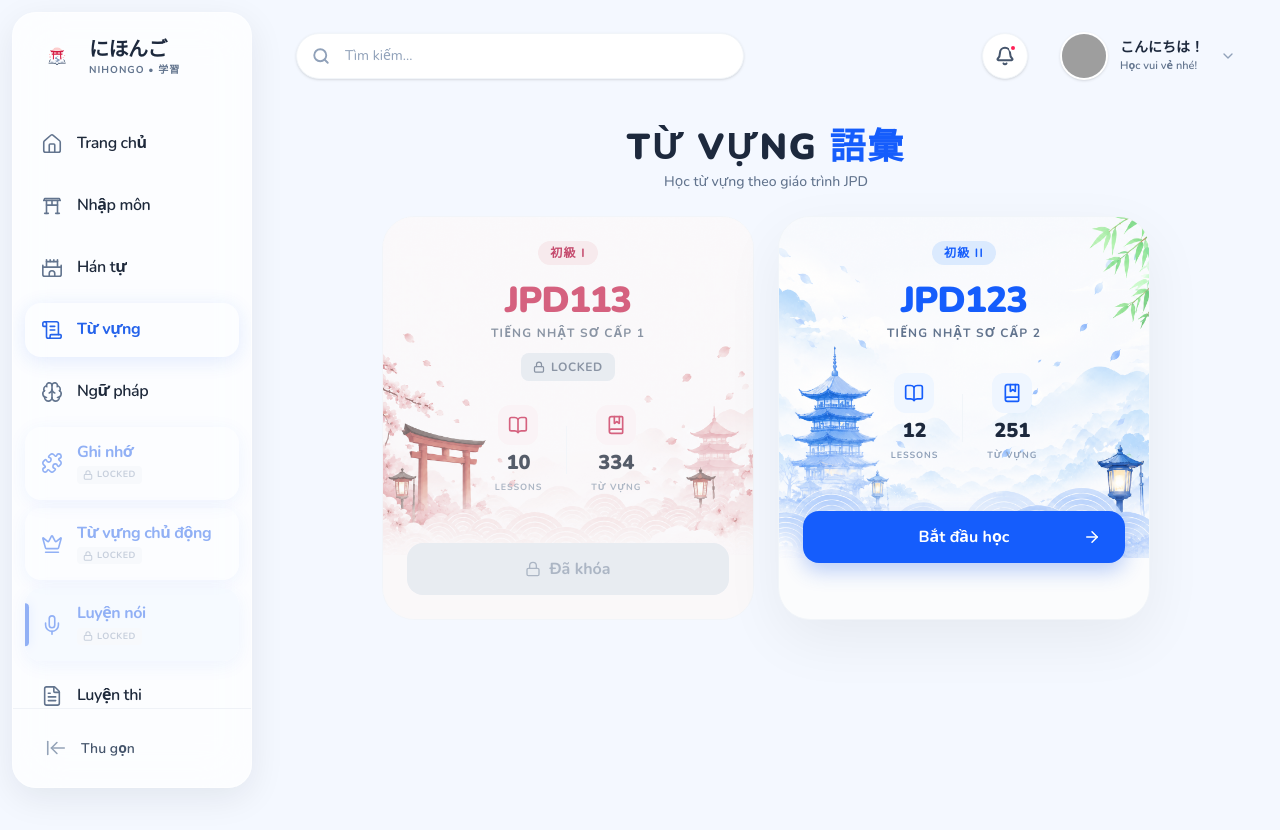
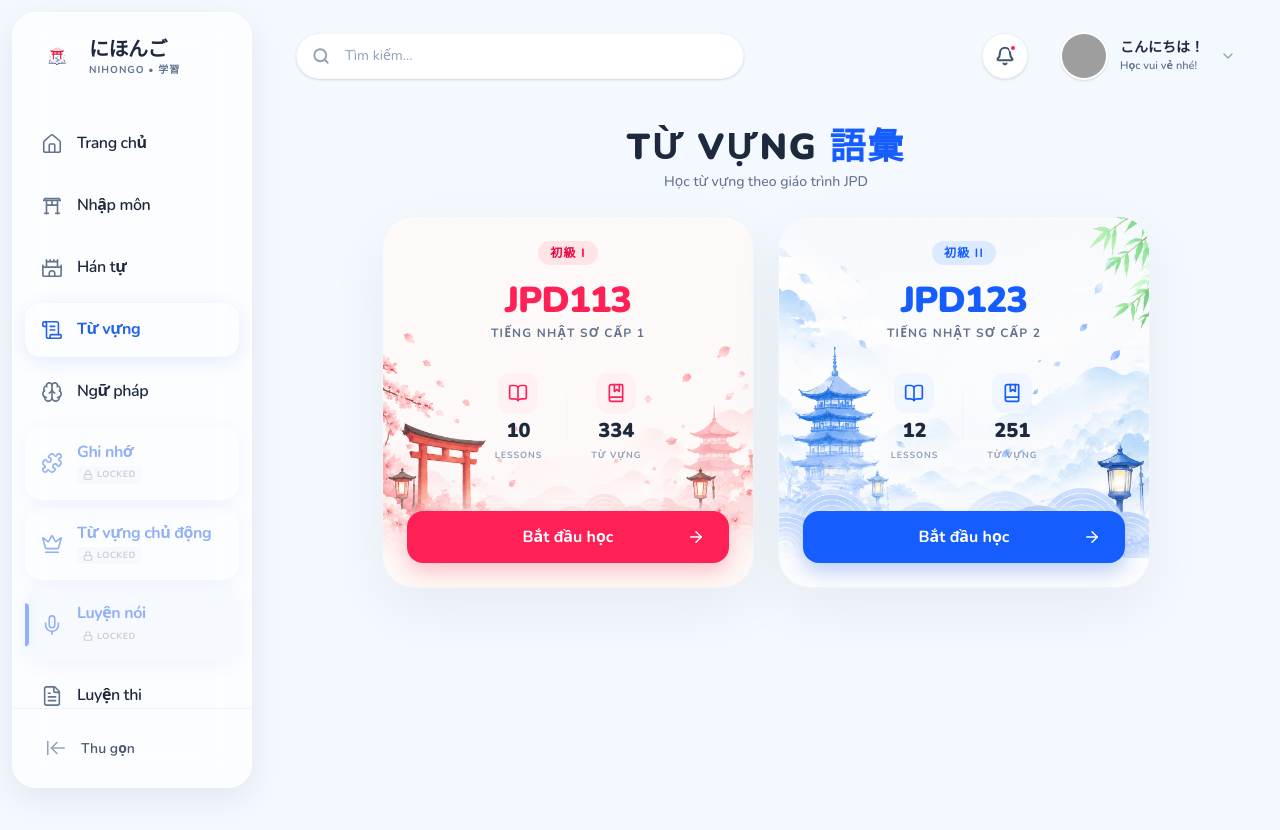
Before and after one commit to dotuananh2003/NihongoFlow, a React (Vite) app: page /vocabulary in a window 1280 px wide. Shown: the top 830 px of the page. Built offline with nearby package versions, Linux system fonts and the light colour scheme; grey boxes are pictures that could not be loaded.

Commit message:
feat: unlock JPD113 vocabulary

```diff
--- a/src/pages/Vocabulary/Vocabulary.tsx
+++ b/src/pages/Vocabulary/Vocabulary.tsx
@@ -1,6 +1,6 @@
 import { useNavigate } from 'react-router-dom';
 import { motion } from 'framer-motion';
-import { BookOpen, ArrowRight, BookMarked, Lock } from 'lucide-react';
+import { BookOpen, ArrowRight, BookMarked } from 'lucide-react';
 
 export const Vocabulary = () => {
   const navigate = useNavigate();
@@ -19,24 +19,23 @@ export const Vocabulary = () => {
       {/* CARDS */}
       <div className="grid grid-cols-1 md:grid-cols-2 gap-6 max-w-3xl mx-auto w-full">
 
-        {/* JPD113 Card (LOCKED) */}
+        {/* JPD113 Card */}
         <motion.div
-          className="relative bg-[#FEF8F6] dark:bg-slate-900 rounded-[2rem] p-6 overflow-hidden border border-slate-100 dark:border-slate-800 flex flex-col items-center text-center group opacity-75 grayscale-[0.3] cursor-not-allowed"
+          whileHover={{ y: -6, scale: 1.015 }}
+          transition={{ type: "spring", stiffness: 300, damping: 20 }}
+          className="relative bg-[#FEF8F6] dark:bg-slate-900 rounded-[2rem] p-6 shadow-[0_20px_60px_rgb(0,0,0,0.06)] dark:shadow-[0_20px_60px_rgb(0,0,0,0.3)] overflow-hidden border border-slate-100 dark:border-slate-800 flex flex-col items-center text-center group cursor-pointer"
+          onClick={() => navigate('/vocabulary/jpd113')}
         >
           <div className="absolute inset-0 bg-[url('/images/backgrounds/jpd113-bg.png')] bg-[length:100%_auto] bg-top bg-no-repeat opacity-100 dark:opacity-90 transition-transform duration-700 group-hover:scale-105 pointer-events-none"></div>
 
           <div className="relative z-10 w-full h-full flex flex-col items-center">
             <div className="px-3 py-1 rounded-full bg-rose-100 dark:bg-rose-900/40 text-rose-600 dark:text-rose-400 text-xs font-bold uppercase tracking-widest mb-4 font-jp">初級 I</div>
             <h2 className="text-4xl font-black text-rose-500 dark:text-rose-400 tracking-tight mb-1">JPD113</h2>
-            <p className="text-slate-500 font-bold uppercase tracking-widest text-xs mb-3">TIẾNG NHẬT SƠ CẤP 1</p>
-            <div className="inline-flex items-center gap-1.5 px-3 py-1.5 rounded-lg bg-slate-200 dark:bg-slate-800 text-slate-500 dark:text-slate-400 text-xs font-bold uppercase tracking-wider mb-6">
-              <Lock size={12} strokeWidth={2.5} />
-              <span>Locked</span>
-            </div>
+            <p className="text-slate-500 font-bold uppercase tracking-widest text-xs mb-8">TIẾNG NHẬT SƠ CẤP 1</p>
 
             <div className="flex items-center gap-6 mb-6 w-full justify-center">
               <div className="flex flex-col items-center gap-1">
-                <div className="w-10 h-10 rounded-xl bg-rose-50 dark:bg-rose-900/20 text-rose-500 flex items-center justify-center">
+                <div className="w-10 h-10 rounded-xl bg-rose-50 dark:bg-rose-900/20 text-rose-500 flex items-center justify-center group-hover:scale-110 transition-transform">
                   <BookOpen size={20} />
                 </div>
                 <div className="text-xl font-black text-slate-800 dark:text-slate-100">10</div>
@@ -44,7 +43,7 @@ export const Vocabulary = () => {
               </div>
               <div className="w-px h-12 bg-slate-100 dark:bg-slate-800" />
               <div className="flex flex-col items-center gap-1">
-                <div className="w-10 h-10 rounded-xl bg-rose-50 dark:bg-rose-900/20 text-rose-500 flex items-center justify-center">
+                <div className="w-10 h-10 rounded-xl bg-rose-50 dark:bg-rose-900/20 text-rose-500 flex items-center justify-center group-hover:scale-110 transition-transform">
                   <BookMarked size={20} />
                 </div>
                 <div className="text-xl font-black text-slate-800 dark:text-slate-100">334</div>
@@ -52,8 +51,9 @@ export const Vocabulary = () => {
               </div>
             </div>
 
-            <button disabled className="w-full mt-6 bg-slate-200 dark:bg-slate-800 text-slate-400 dark:text-slate-500 font-bold py-3.5 rounded-2xl flex items-center justify-center gap-2 cursor-not-allowed">
-              <Lock size={16} /> Đã khóa
+            <button className="w-full mt-6 relative bg-rose-500 hover:bg-rose-600 text-white font-bold py-3.5 rounded-2xl shadow-[0_8px_20px_rgba(244,63,94,0.3)] transition-all flex items-center justify-center">
+              <span>Bắt đầu học</span>
+              <ArrowRight size={18} className="absolute right-6 group-hover:translate-x-1 transition-transform" />
             </button>
           </div>
         </motion.div>
```
